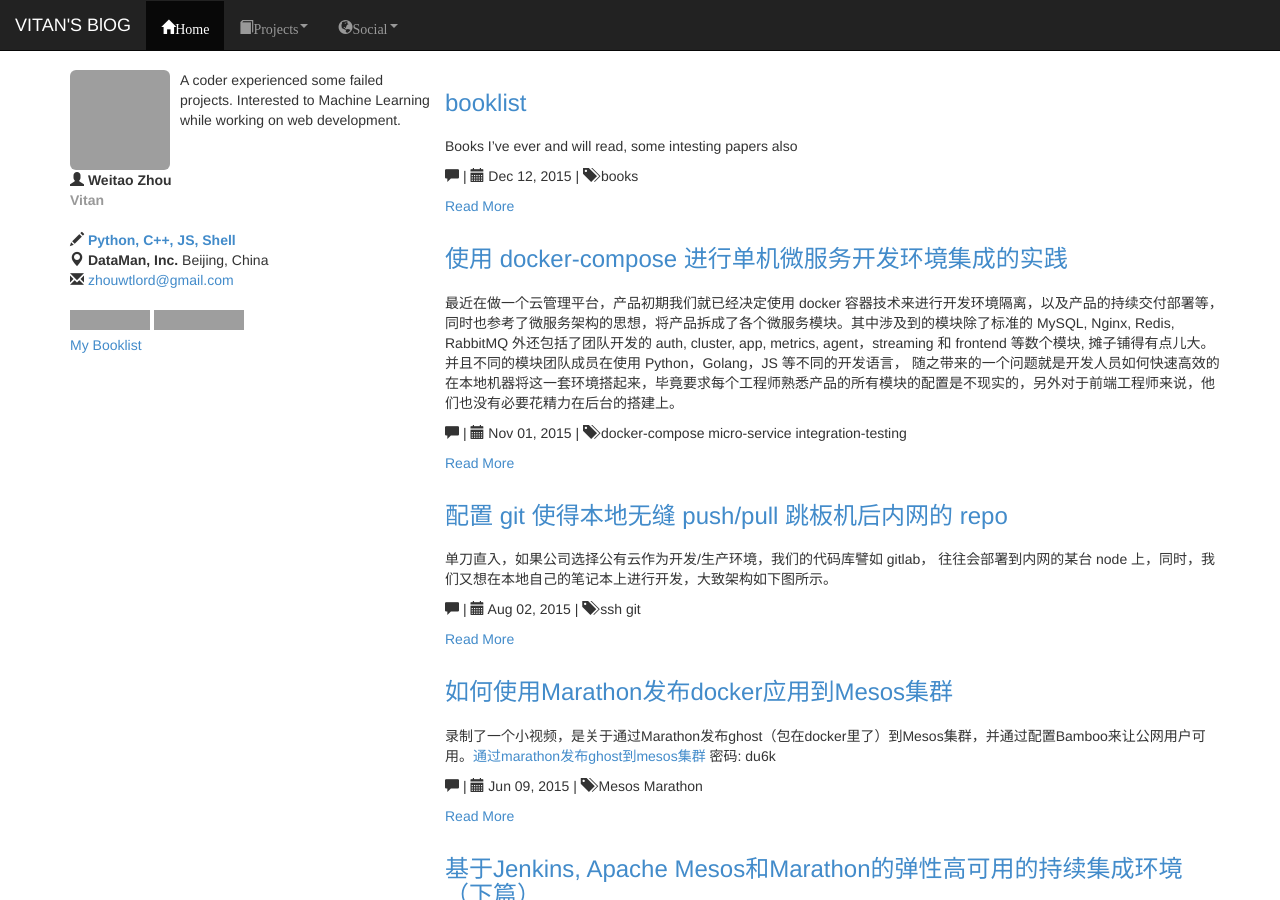
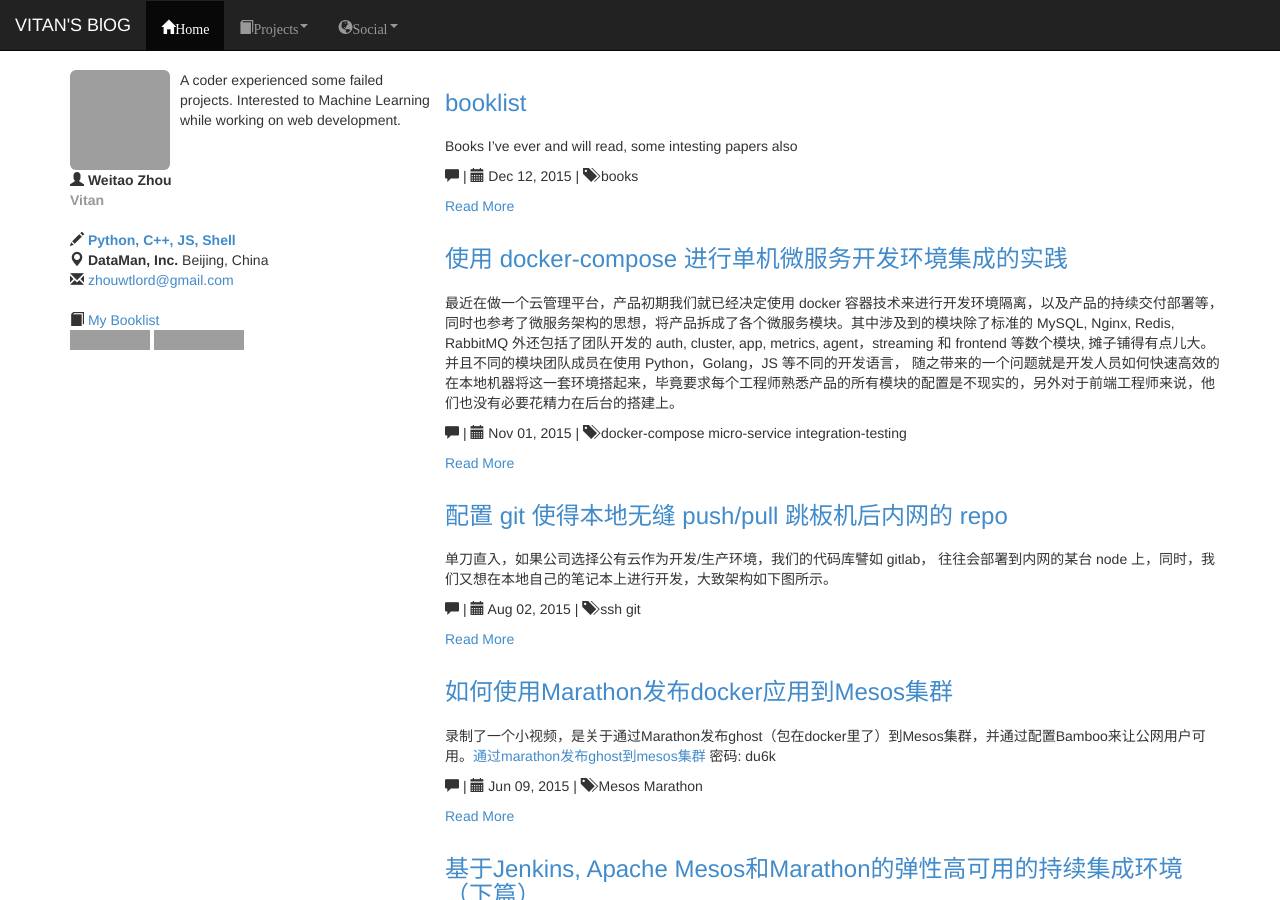
Before and after one commit to vitan/vitan.github.io, a Jekyll site: the page built from index.html, in a window 1280 px wide and 900 px high. Built offline with Jekyll 4.4.1, drawn with Linux system fonts in a browser that asks for light colours; Markdown is read by kramdown in place of the engine named in the settings; comment, search, counter and statistics services are not loaded; grey boxes are pictures that could not be loaded.

Commit message:
Update side-bar.html

```diff
--- a/_includes/side-bar.html
+++ b/_includes/side-bar.html
@@ -29,9 +29,10 @@
             <span class="glyphicon glyphicon-envelope"></span>
             <a href="mailto:zhouwtlord@gmail.com">zhouwtlord@gmail.com</a>
         </address>
+        <span class="glyphicon glyphicon-book"></span>
+        <a class="text-primary" href="http://vitan.github.io/books/2015/12/12/booklist.html">My Booklist</a>
     </div>
     {% include github-bar.html %}
     {% include google-plus.html %}
     {% include reddit.js.html %}
-    <div><a class="text-primary" href="http://vitan.github.io/books/2015/12/12/booklist.html">My Booklist</a></div>
 </div>
```
